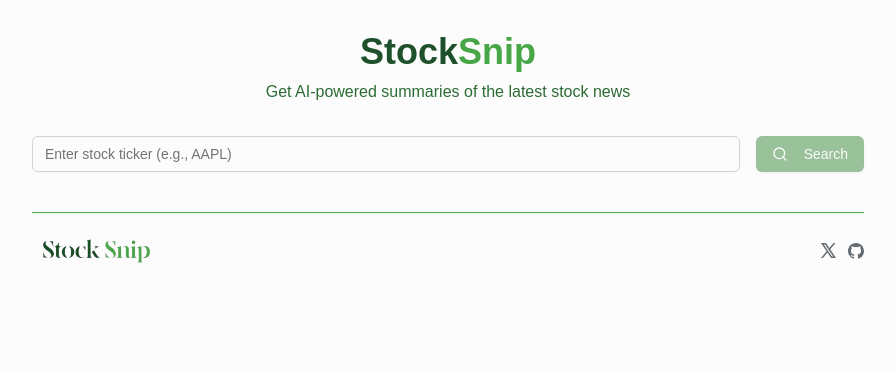
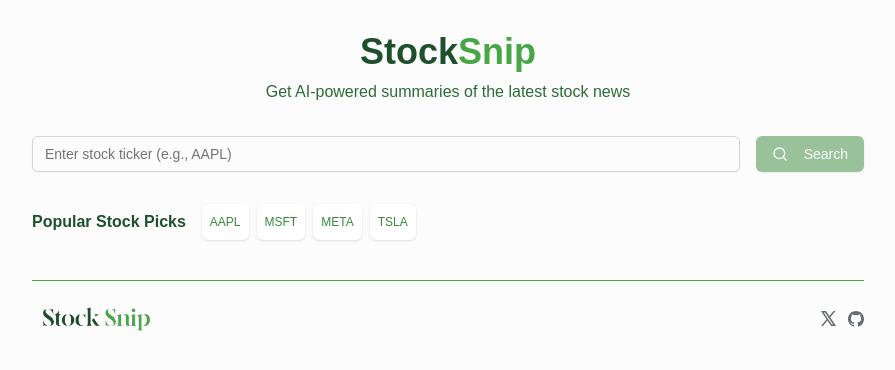
Before and after one commit to CPJ-N/stocksnip, a Next.js app: page / in a window 1280 px wide. Shown: the top 370 px of the page, without its empty margins (192-1087 px from the left). Built offline with nearby package versions, Linux system fonts and the light colour scheme.

Commit message:
Add Popular Stock Picks section with buttons for quick ticker selection

```diff
--- a/src/app/page.tsx
+++ b/src/app/page.tsx
@@ -289,6 +289,21 @@ const StockSnip = () => {
           </Alert>
         )}
 
+        <div className="flex items-center mb-8">
+            <h2 className="text-l font-bold mr-4" style={{ color: '#1f502c' }}>Popular Stock Picks</h2>
+            <div className="flex gap-2 flex-wrap">
+          {['AAPL', 'MSFT', 'META', 'TSLA'].map((symbol) => (
+            <Button
+              key={symbol}
+              onClick={() => setTicker(symbol)}
+              className="bg-white text-[#39893d] hover:bg-[#f0f0f0] px-2 py-1 text-xs"
+            >
+              {symbol}
+            </Button>
+          ))}
+          </div>
+        </div>
+
         {combinedSummary && !loading && (
           <Card className="mb-8 border-t-4" style={{ borderTopColor: '#47a646' }}>
             <CardHeader>
```
